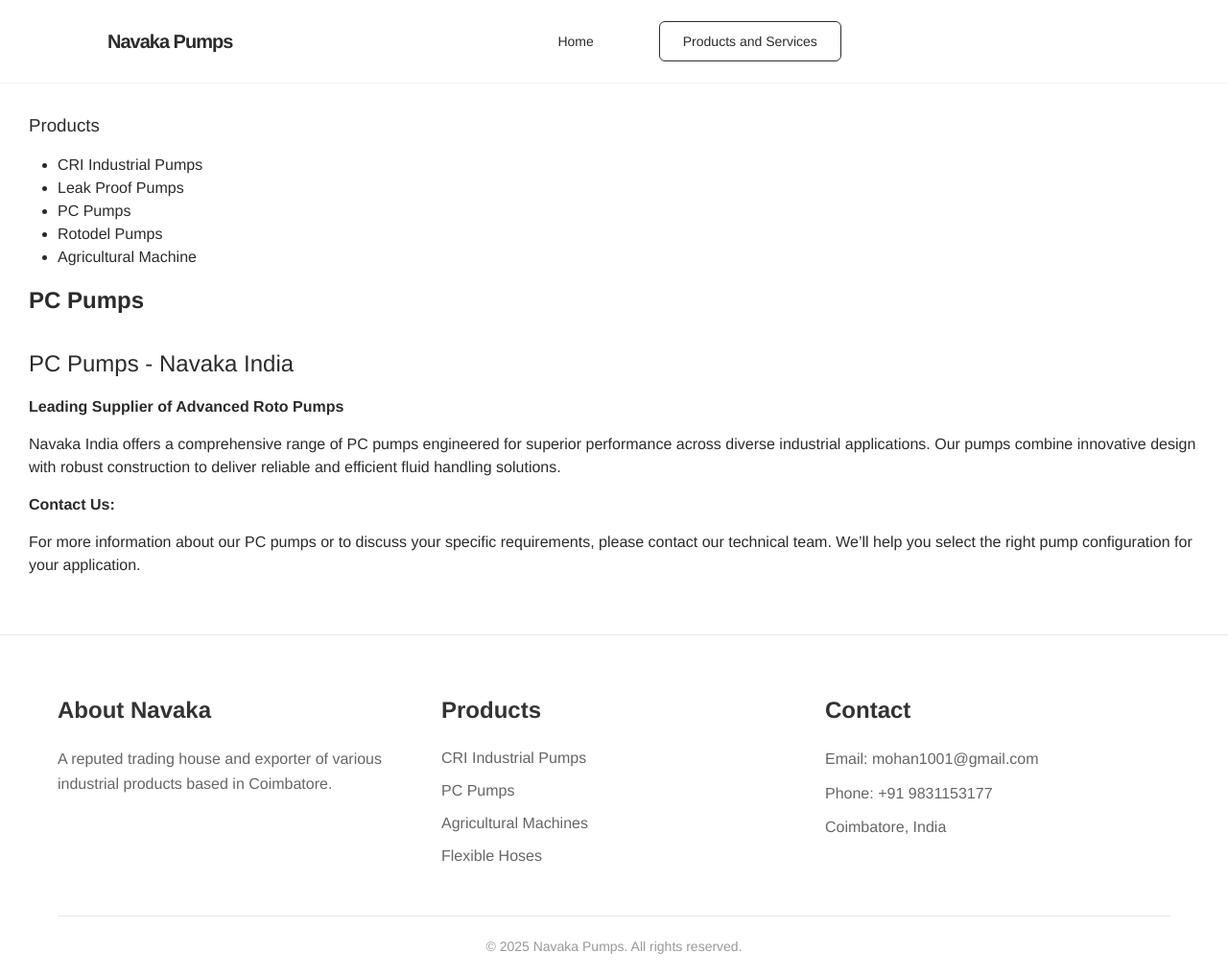
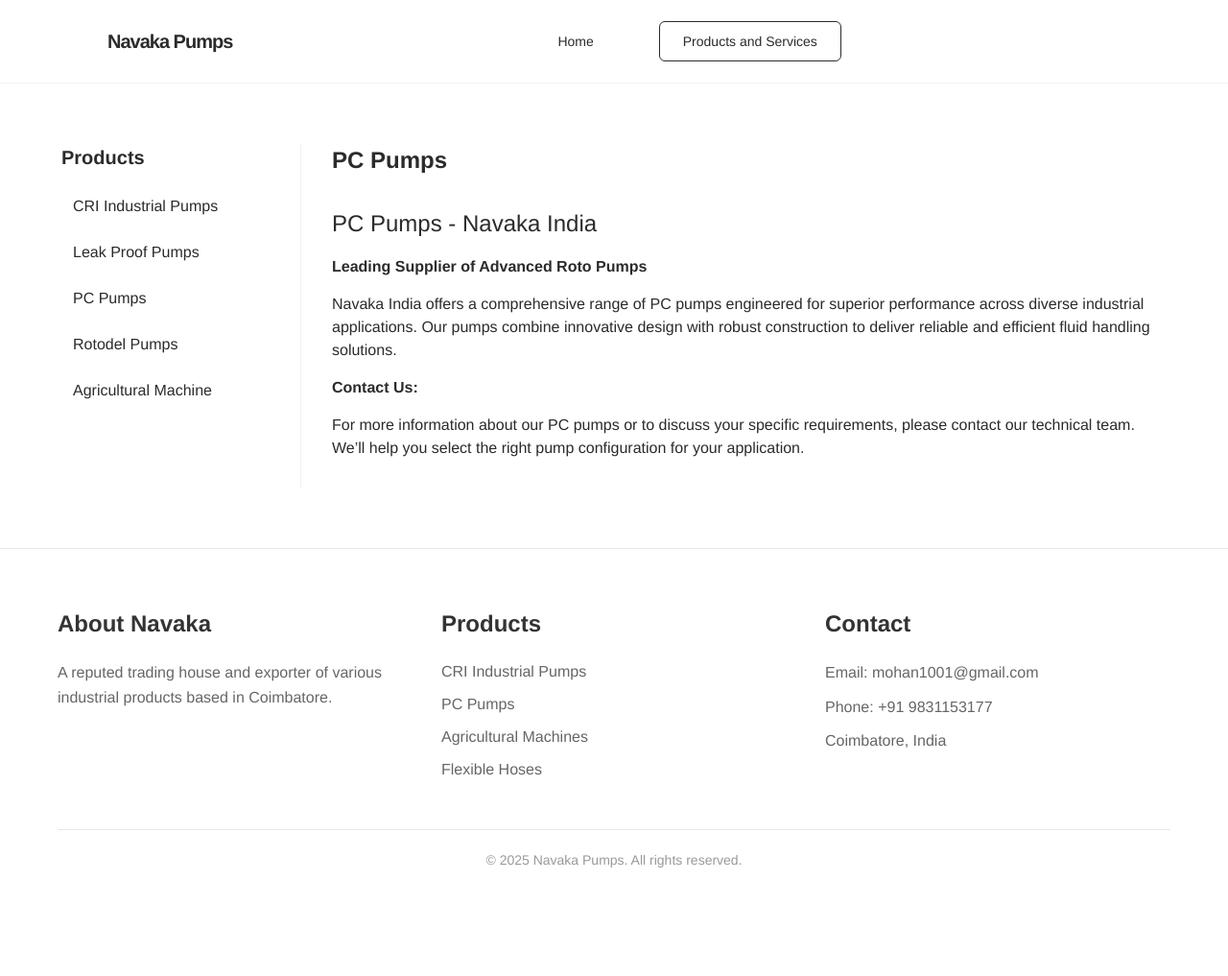
Before and after one commit to manassaloi/navakapumps, a Jekyll site: the page built from products/pc-pumps.md, in a window 1280 px wide. Shown: the whole page at 96% size. Built offline with Jekyll 4.4.1, drawn with Linux system fonts in a browser that asks for light colours; after the commit the page ends 927 px from its top, so only the background shows below that.

Commit message:
fixed the sidebar

```diff
--- a/_layouts/productpage.html
+++ b/_layouts/productpage.html
@@ -1,19 +1,17 @@
 ---
 layout: default
 ---
-<div class="product-container">
+<div class="products-layout">
   <!-- Sidebar -->
-  <aside class="product-sidebar">
-    <nav class="product-nav">
-      <h3>Products</h3>
-      <ul class="product-menu">
-        {% for product in site.data.products %}
-          <li class="product-menu-item {% if page.url == product.url %}active{% endif %}">
-            <a href="{{ product.url | relative_url }}">{{ product.title }}</a>
-          </li>
-        {% endfor %}
-      </ul>
-    </nav>
+  <aside class="products-sidebar">
+    <h2>Products</h2>
+    <ul>
+      <li><a href="/products/cri-industrial-pumps" {% if page.url == '/products/cri-industrial-pumps' %}class="active"{% endif %}>CRI Industrial Pumps</a></li>
+      <li><a href="/products/leak-proof-pumps" {% if page.url == '/products/leak-proof-pumps' %}class="active"{% endif %}>Leak Proof Pumps</a></li>
+      <li><a href="/products/pc-pumps" {% if page.url == '/products/pc-pumps' %}class="active"{% endif %}>PC Pumps</a></li>
+      <li><a href="/products/rotodel-pumps" {% if page.url == '/products/rotodel-pumps' %}class="active"{% endif %}>Rotodel Pumps</a></li>
+      <li><a href="/products/agricultural-machine" {% if page.url == '/products/agricultural-machine' %}class="active"{% endif %}>Agricultural Machine</a></li>
+    </ul>
   </aside>
 
   <!-- Main Content -->
--- a/assets/css/style.scss
+++ b/assets/css/style.scss
@@ -817,3 +817,89 @@
     }
   }
 }
+
+.products-layout {
+  display: grid;
+  grid-template-columns: 250px 1fr;
+  gap: $space-8;
+  max-width: $container-max;
+  margin: 0 auto;
+  padding: $space-8;
+
+  @include mobile-only {
+    grid-template-columns: 1fr;
+    padding: $space-4;
+  }
+}
+
+.products-sidebar {
+  border-right: 1px solid $color-border;
+  padding-right: $space-6;
+
+  @include mobile-only {
+    border-right: none;
+    border-bottom: 1px solid $color-border;
+    padding-right: 0;
+    padding-bottom: $space-4;
+    margin-bottom: $space-4;
+  }
+
+  h2 {
+    font-size: $font-size-h4;
+    font-weight: 600;
+    color: $color-secondary;
+    margin-bottom: $space-4;
+  }
+
+  ul {
+    list-style: none;
+    padding: 0;
+    margin: 0;
+  }
+
+  li {
+    margin-bottom: $space-2;
+
+    a {
+      display: block;
+      padding: $space-2 $space-3;
+      color: $color-secondary;
+      text-decoration: none;
+      border-radius: 6px;
+      transition: all 0.2s;
+      font-size: $font-size-body;
+
+      &:hover, &.active {
+        background: $color-background;
+        color: $color-primary;
+      }
+    }
+  }
+}
+
+.products-content {
+  h1 {
+    font-size: $font-size-h2;
+    font-weight: 600;
+    color: $color-secondary;
+    margin-bottom: $space-4;
+  }
+
+  h2 {
+    font-size: $font-size-h3;
+    font-weight: 600;
+    color: $color-secondary;
+    margin: $space-8 0 $space-4;
+
+    &:first-child {
+      margin-top: 0;
+    }
+  }
+
+  p {
+    font-size: $font-size-body;
+    line-height: 1.6;
+    color: $color-secondary;
+    margin-bottom: $space-4;
+  }
+}
```
